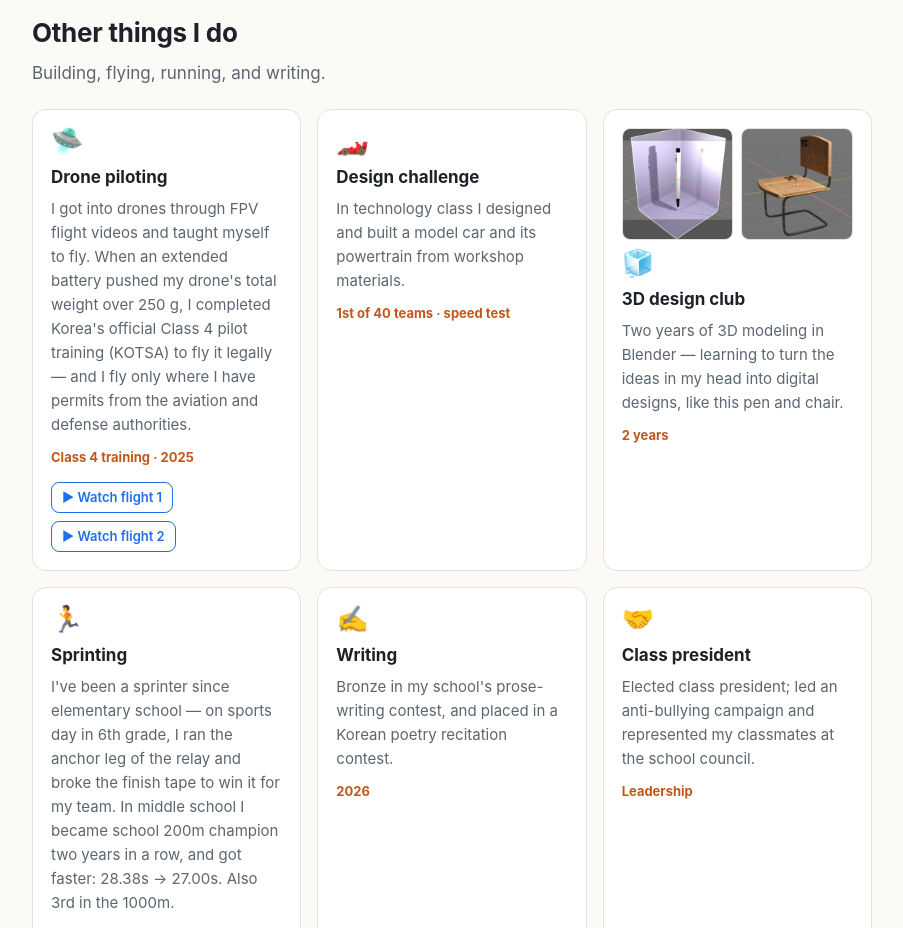
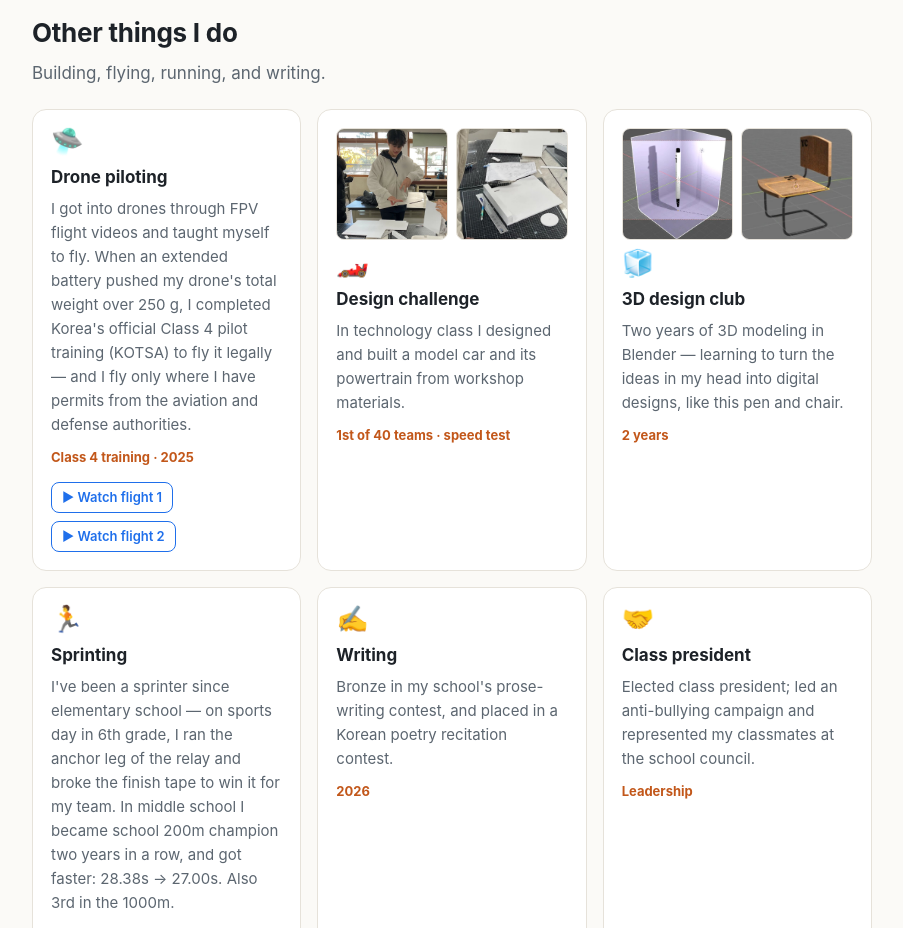
Before and after one commit to ns2000-wq/portfolio, a plain HTML site: page index.html in a window 1280 px wide. Shown: the part 2700-3628 px from the top of the page, without its empty margins (188-1091 px from the left). Drawn offline with Linux system fonts and the light colour scheme.

Commit message:
Add files via upload

```diff
--- a/index.html
+++ b/index.html
@@ -240,7 +240,10 @@
           </div>
         </div>
         <div class="card">
-          <!-- <img src="images/car.jpg" alt="Model car I built"> -->
+          <div class="thumbs">
+            <img src="car-build-1.jpg" alt="Talking through the build with my team in technology class" loading="lazy">
+            <img src="car-build-2.jpg" alt="Design sketch and cut-out parts for the model car on the workbench" loading="lazy">
+          </div>
           <div class="icon">🏎️</div>
           <h3>Design challenge</h3>
           <p>In technology class I designed and built a model car and its powertrain from workshop materials.</p>
```
Also changed, not shown: car-build-1.jpg (added), car-build-2.jpg (added).
